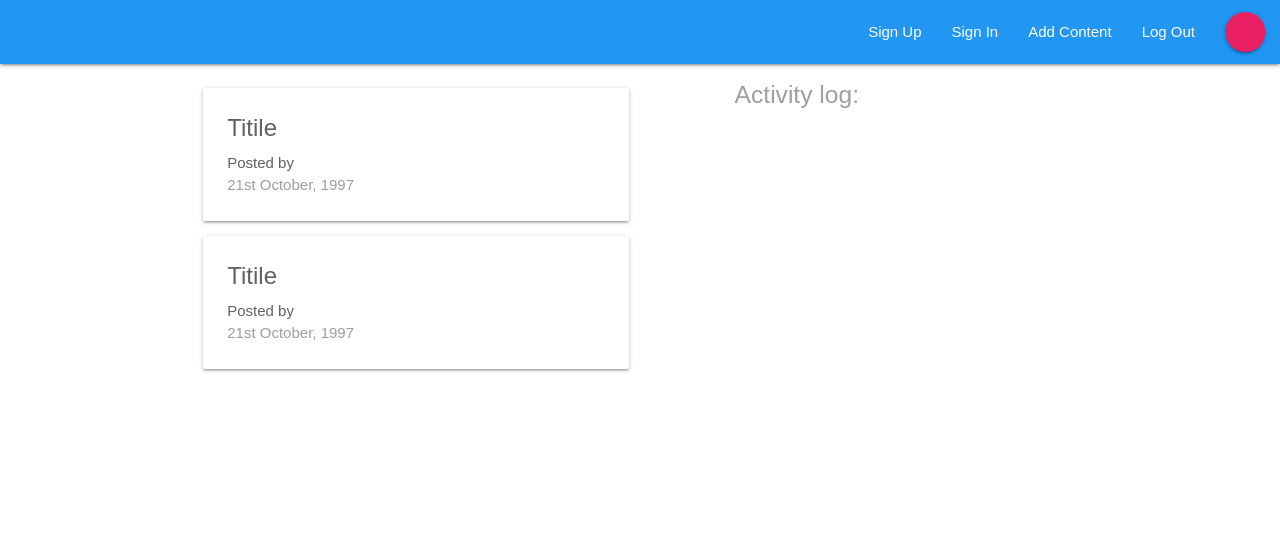
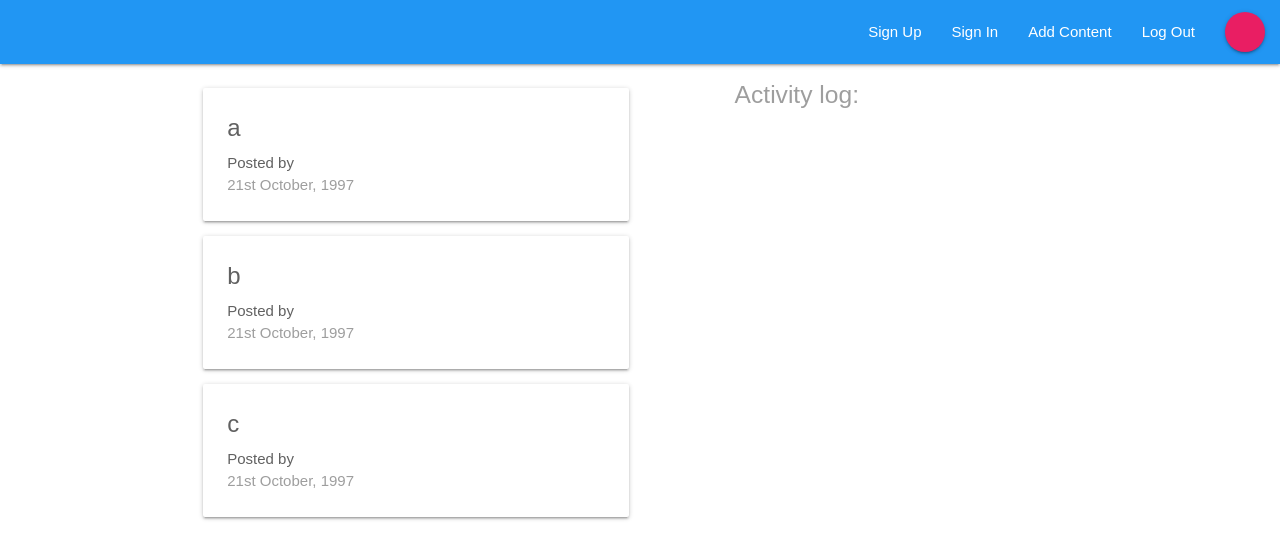
Before and after one commit to arghac14/BlogFeed, a React (Create React App) app: page / in a window 1280 px wide. Shown: the top 558 px of the page. Built offline with nearby package versions, Linux system fonts and the light colour scheme.

Commit message:
More work on redux and adding dummy data

```diff
--- a/src/components/dashboard/Dashboard.js
+++ b/src/components/dashboard/Dashboard.js
@@ -1,13 +1,16 @@
 import React , {Component} from 'react';
 import Notifications from './Notifications'
 import ProjectList from '../projects/ProjectList'
+import { connect} from 'react-redux'
+
 class Dashboard extends Component{
     render(){
+        const {projects}=this.props;
         return(
             <div className="container">
                 <div className="row">
                     <div className="col s12 m6">
-                        <ProjectList/>
+                        <ProjectList projects={projects}/>
                     </div>
                     <div className="col s12 m5 offset-m1"></div>
                     <Notifications/>
@@ -17,4 +20,10 @@ class Dashboard extends Component{
 
     }
 }
-export default Dashboard;
+
+const mapStateToProps=(state)=>{
+    return{
+        projects: state.project.projects
+    }
+}
+export default connect(mapStateToProps)(Dashboard);
--- a/src/components/projects/ProjectList.js
+++ b/src/components/projects/ProjectList.js
@@ -1,10 +1,14 @@
 import React  from 'react';
 import ProjectSummary from './ProjectSummary'
-const ProjectList=()=>{
+const ProjectList=({projects})=>{
+
     return(
         <div className="project-list">
-            <ProjectSummary/>
-            <ProjectSummary/>
+            {projects && projects.map(project=>{
+                return(
+                    <ProjectSummary project={project} key={project.id}/>
+                )
+            })}
          </div>
     )
 }
--- a/src/components/projects/ProjectSummary.js
+++ b/src/components/projects/ProjectSummary.js
@@ -1,10 +1,10 @@
 import React from 'react';
 
-const ProjectSummary=()=>{
+const ProjectSummary=({project})=>{
     return(
         <div className="card">
         <div className="card-content grey-text text-darken-2">
-            <span className="card-title">Titile</span>
+            <span className="card-title">{project.title}</span>
             <p>Posted by </p>
             <p className="grey-text">21st October, 1997</p>
         </div>
--- a/src/store/reducers/projectReducer.js
+++ b/src/store/reducers/projectReducer.js
@@ -1,6 +1,12 @@
-const initState={}
+const initState={
+    projects: [
+        {id: '1', 'title':'a', 'content':'blah'},
+        {id: '2', 'title':'b', 'content':'blah'},
+        {id: '3', 'title':'c', 'content':'blah'},
+    ]
+}
 
-const projctReducer=(state=initState,action)=>{
+const projectReducer=(state=initState,action)=>{
     return state;
 }
-export default projctReducer
+export default projectReducer
```
